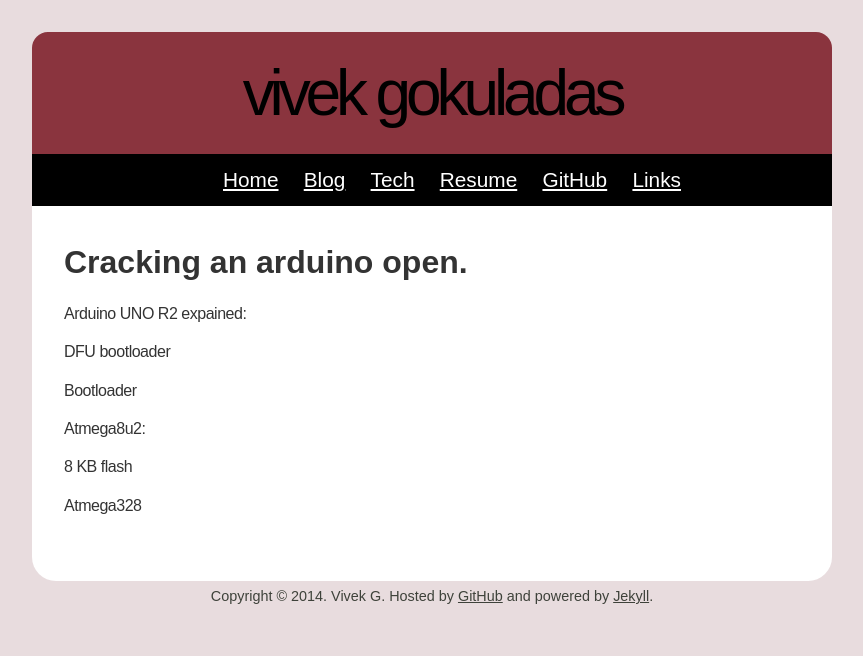
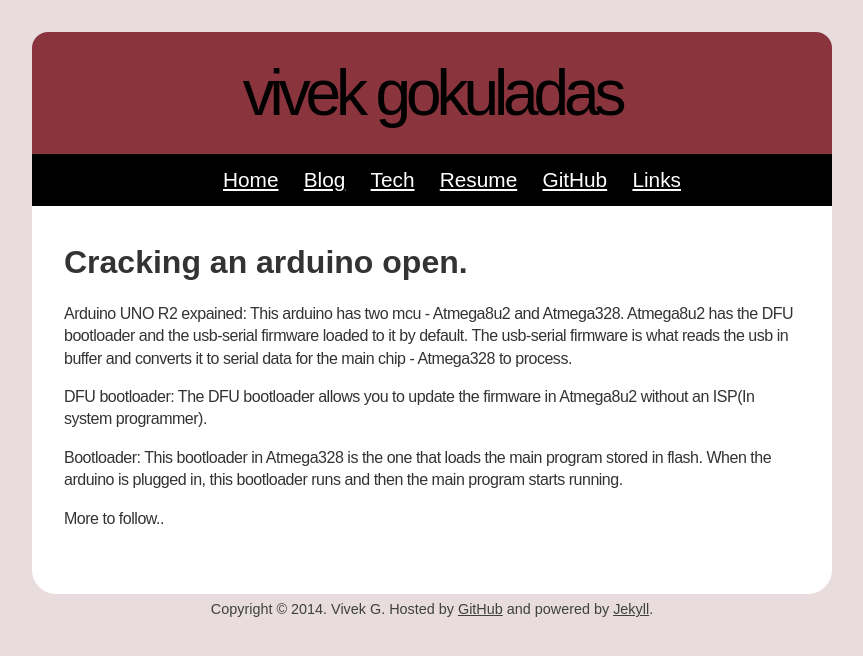
Before and after one commit to excray/excray.github.io, a Jekyll site: the page built from tech/_posts/2015-03-04-Cracking an arduino open.markdown, in a window 1280 px wide. Shown: the top 656 px of the page, without its empty margins (208-1071 px from the left). Built offline with Jekyll 4.4.1, drawn with Linux system fonts in a browser that asks for light colours; a script that is not in the unit is left out.

Commit message:
Update 2015-03-04-Cracking an arduino open.markdown

```diff
--- a/tech/_posts/2015-03-04-Cracking an arduino open.markdown
+++ b/tech/_posts/2015-03-04-Cracking an arduino open.markdown
@@ -7,13 +7,13 @@ title: Cracking an arduino open.
 ---
 
 Arduino UNO R2 expained:
+This arduino has two mcu - Atmega8u2 and Atmega328.
+Atmega8u2 has the DFU bootloader and the usb-serial firmware loaded to it by default. The usb-serial firmware is what reads the usb in buffer and converts it to serial data for the main chip - Atmega328 to process.
 
-DFU bootloader
+DFU bootloader:
+The DFU bootloader allows you to update the firmware in Atmega8u2 without an ISP(In system programmer).
 
-Bootloader
+Bootloader:
+This bootloader in Atmega328 is the one that loads the main program stored in flash. When the arduino is plugged in, this bootloader runs and then the main program starts running.
 
-Atmega8u2:
-
-8 KB flash
-
-Atmega328
+More to follow..
```
